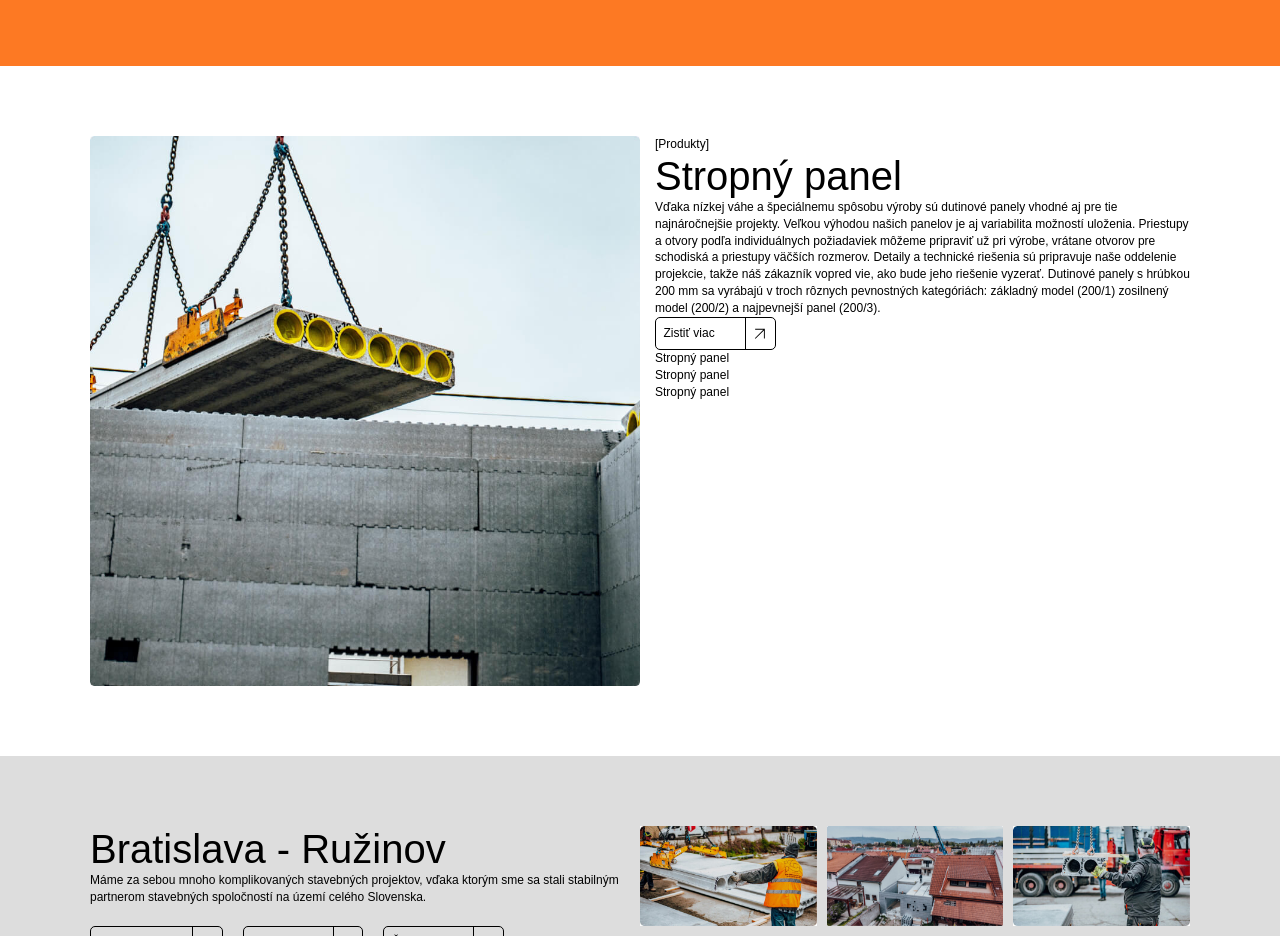
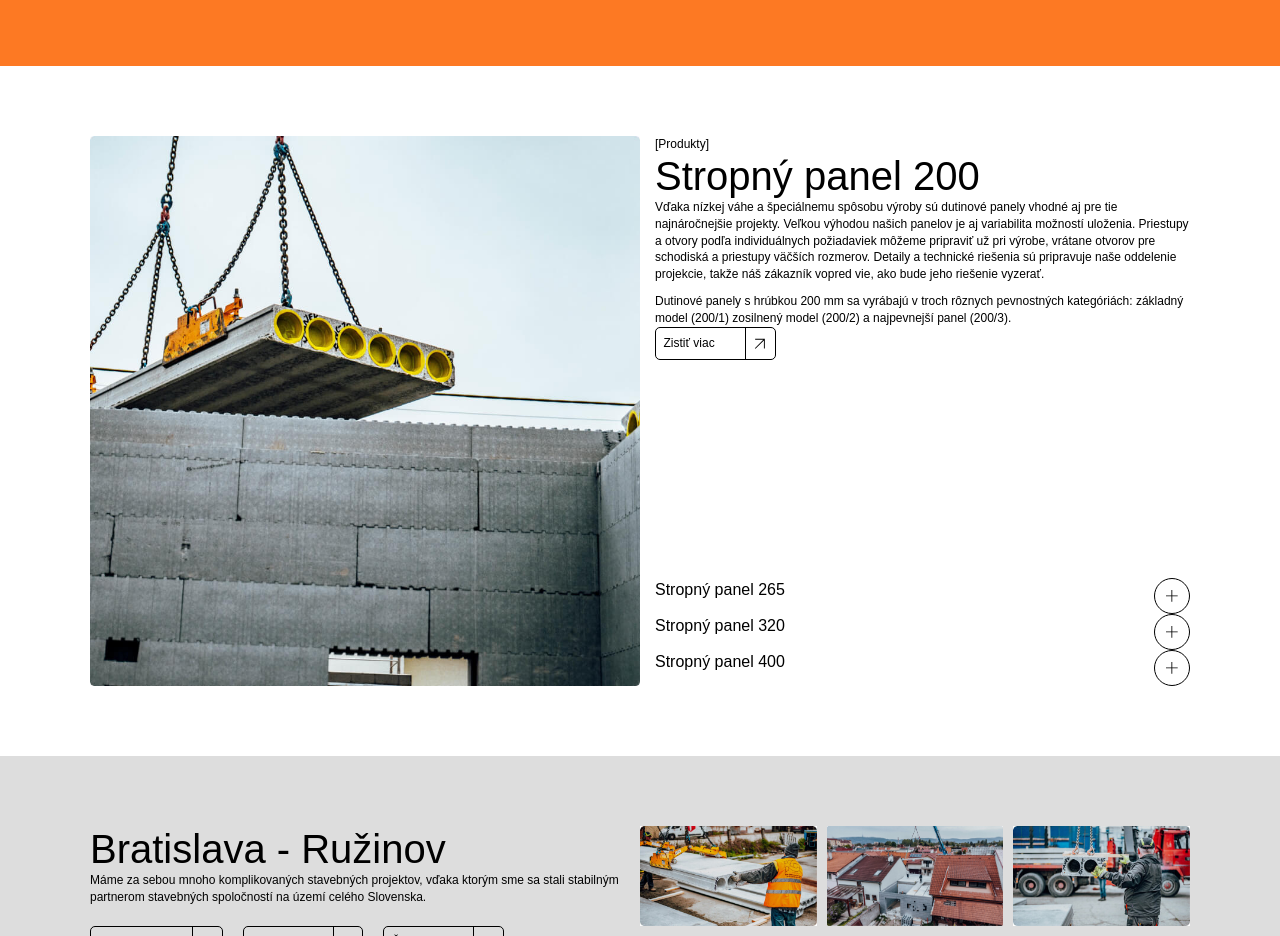
Before and after one commit to xkolumber/strop, a Next.js app: page / in a window 1280 px wide. Shown: the part 1760-2696 px from the top of the page. Built offline with nearby package versions, Linux system fonts and the light colour scheme; a web font is replaced by a local one.

Commit message:
panel options

```diff
--- a/src/app/Components/HomePageComponents/HomePagePanel.tsx
+++ b/src/app/Components/HomePageComponents/HomePagePanel.tsx
@@ -1,11 +1,46 @@
+"use client";
 import Image from "next/image";
-import React from "react";
+import React, { useState } from "react";
 import ButtonElement from "../ButtonElement";
+import IconPlus from "../Icons/IconPlus";
+
+const panels = [
+  {
+    nazov: "Stropný panel 200",
+    popis1:
+      "Vďaka nízkej váhe a špeciálnemu spôsobu výroby sú dutinové panely vhodné aj pre tie najnáročnejšie projekty. Veľkou výhodou našich panelov je aj variabilita možností uloženia. Priestupy a otvory podľa individuálnych požiadaviek môžeme pripraviť už pri výrobe, vrátane otvorov pre schodiská a priestupy väčších rozmerov. Detaily a technické riešenia sú pripravuje naše oddelenie projekcie, takže  náš zákazník vopred vie, ako bude jeho riešenie vyzerať. ",
+    popis2:
+      "Dutinové panely s hrúbkou 200 mm sa vyrábajú v troch rôznych pevnostných kategóriách: základný model (200/1) zosilnený model (200/2) a najpevnejší panel (200/3).",
+  },
+  {
+    nazov: "Stropný panel 265",
+    popis1:
+      "Vďaka nízkej váhe 265 a špeciálnemu spôsobu výroby sú dutinové panely vhodné aj pre tie najnáročnejšie projekty. Veľkou výhodou našich panelov je aj variabilita možností uloženia. Priestupy a otvory podľa individuálnych požiadaviek môžeme pripraviť už pri výrobe, vrátane otvorov pre schodiská a priestupy väčších rozmerov. Detaily a technické riešenia sú pripravuje naše oddelenie projekcie, takže  náš zákazník vopred vie, ako bude jeho riešenie vyzerať. ",
+    popis2:
+      "Dutinové panely s hrúbkou 200 mm sa vyrábajú v troch rôznych pevnostných kategóriách: základný model (200/1) zosilnený model (200/2) a najpevnejší panel (200/3).",
+  },
+  {
+    nazov: "Stropný panel 320",
+    popis1:
+      "Vďaka nízkej váhe 320 a špeciálnemu spôsobu výroby sú dutinové panely vhodné aj pre tie najnáročnejšie projekty. Veľkou výhodou našich panelov je aj variabilita možností uloženia. Priestupy a otvory podľa individuálnych požiadaviek môžeme pripraviť už pri výrobe, vrátane otvorov pre schodiská a priestupy väčších rozmerov. Detaily a technické riešenia sú pripravuje naše oddelenie projekcie, takže  náš zákazník vopred vie, ako bude jeho riešenie vyzerať. ",
+    popis2:
+      "Dutinové panely s hrúbkou 200 mm sa vyrábajú v troch rôznych pevnostných kategóriách: základný model (200/1) zosilnený model (200/2) a najpevnejší panel (200/3).",
+  },
+  {
+    nazov: "Stropný panel 400",
+    popis1:
+      "Vďaka nízkej váhe 400 a špeciálnemu spôsobu výroby sú dutinové panely vhodné aj pre tie najnáročnejšie projekty. Veľkou výhodou našich panelov je aj variabilita možností uloženia. Priestupy a otvory podľa individuálnych požiadaviek môžeme pripraviť už pri výrobe, vrátane otvorov pre schodiská a priestupy väčších rozmerov. Detaily a technické riešenia sú pripravuje naše oddelenie projekcie, takže  náš zákazník vopred vie, ako bude jeho riešenie vyzerať. ",
+    popis2:
+      "Dutinové panely s hrúbkou 200 mm sa vyrábajú v troch rôznych pevnostných kategóriách: základný model (200/1) zosilnený model (200/2) a najpevnejší panel (200/3).",
+  },
+];
 
 const HomePagePanel = () => {
+  const [choosenIndex, setChoosenIndex] = useState(0);
+
   return (
-    <div className="main_section">
-      <div className="flex flex-col md:flex-row md:gap-6">
+    <div className="main_section ">
+      <div className="flex flex-col md:flex-row md:gap-6 ">
         <Image
           src={"/panel.jpg"}
           alt="panel"
@@ -13,28 +48,30 @@ const HomePagePanel = () => {
           height={500}
           className="w-full md:w-1/2"
         />
-        <div
-          className="
-        "
-        >
-          <p>[Produkty]</p>
-          <h2>Stropný panel</h2>
-          <p>
-            Vďaka nízkej váhe a špeciálnemu spôsobu výroby sú dutinové panely
-            vhodné aj pre tie najnáročnejšie projekty. Veľkou výhodou našich
-            panelov je aj variabilita možností uloženia. Priestupy a otvory
-            podľa individuálnych požiadaviek môžeme pripraviť už pri výrobe,
-            vrátane otvorov pre schodiská a priestupy väčších rozmerov. Detaily
-            a technické riešenia sú pripravuje naše oddelenie projekcie, takže
-            náš zákazník vopred vie, ako bude jeho riešenie vyzerať. Dutinové
-            panely s hrúbkou 200 mm sa vyrábajú v troch rôznych pevnostných
-            kategóriách: základný model (200/1) zosilnený model (200/2) a
-            najpevnejší panel (200/3).
-          </p>
-          <ButtonElement text="Zistiť viac" />
-          <p>Stropný panel</p>
-          <p>Stropný panel</p>
-          <p>Stropný panel</p>
+
+        <div className="justify-between flex flex-col">
+          <div className="flex flex-col">
+            <p>[Produkty]</p>
+            <h2>{panels[choosenIndex].nazov}</h2>
+            <p>{panels[choosenIndex].popis1}</p>
+            <p className="mt-4">{panels[choosenIndex].popis2}</p>
+            <ButtonElement text="Zistiť viac" />
+          </div>
+          <div className="flex flex-col">
+            {panels.map((panel, index) => (
+              <div
+                className="flex flex-row justify-between"
+                onClick={() => setChoosenIndex(index)}
+              >
+                {index != choosenIndex && (
+                  <>
+                    <div className="p">{panel.nazov}</div>
+                    <IconPlus />
+                  </>
+                )}
+              </div>
+            ))}
+          </div>
         </div>
       </div>
     </div>
--- /dev/null
+++ b/src/app/Components/Icons/IconPlus.tsx
@@ -0,0 +1,21 @@
+import React from "react";
+
+const IconPlus = () => {
+  return (
+    <svg
+      width="36"
+      height="36"
+      viewBox="0 0 36 36"
+      fill="none"
+      xmlns="http://www.w3.org/2000/svg"
+    >
+      <path
+        d="M17.4231 18.2692H12V17.4231H17.4231V12H18.2692V17.4231H23.6923V18.2692H18.2692V23.6923H17.4231V18.2692Z"
+        fill="black"
+      />
+      <circle cx="18" cy="18" r="17.5" stroke="black" />
+    </svg>
+  );
+};
+
+export default IconPlus;
```
